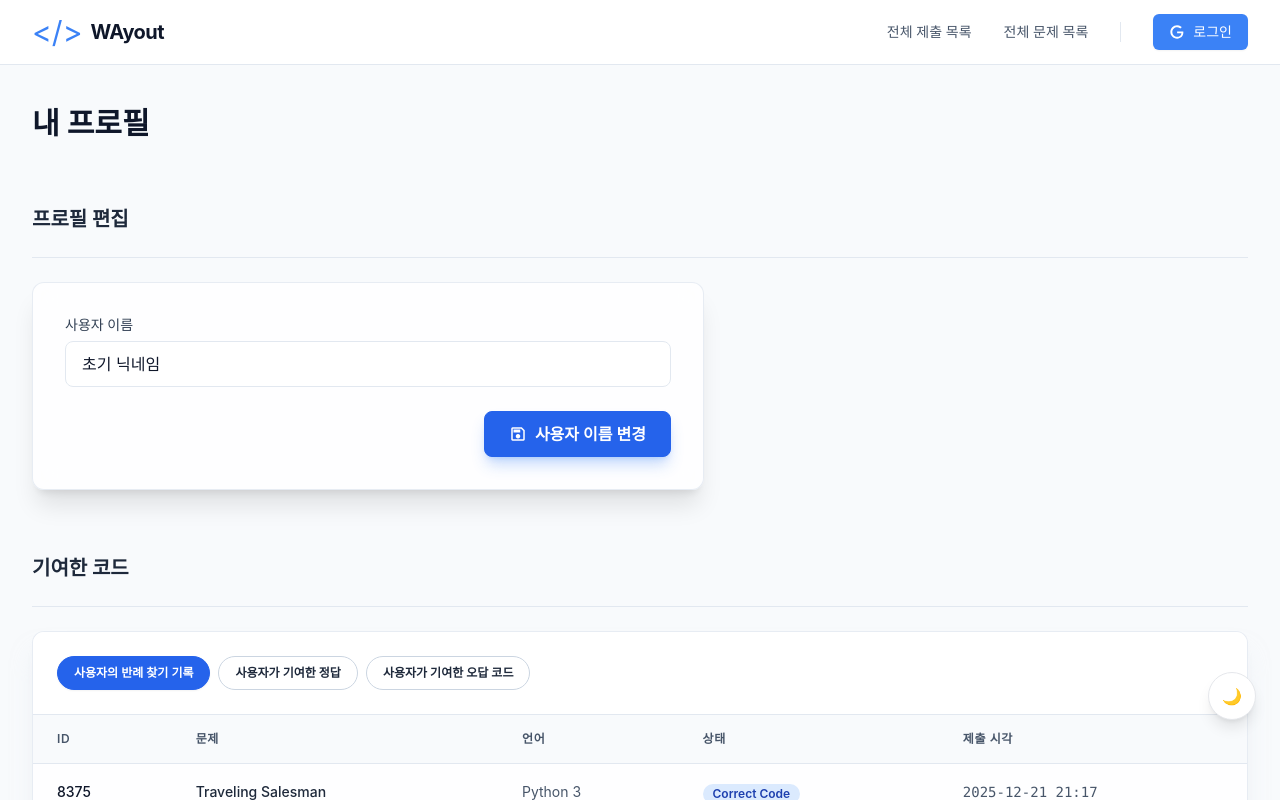
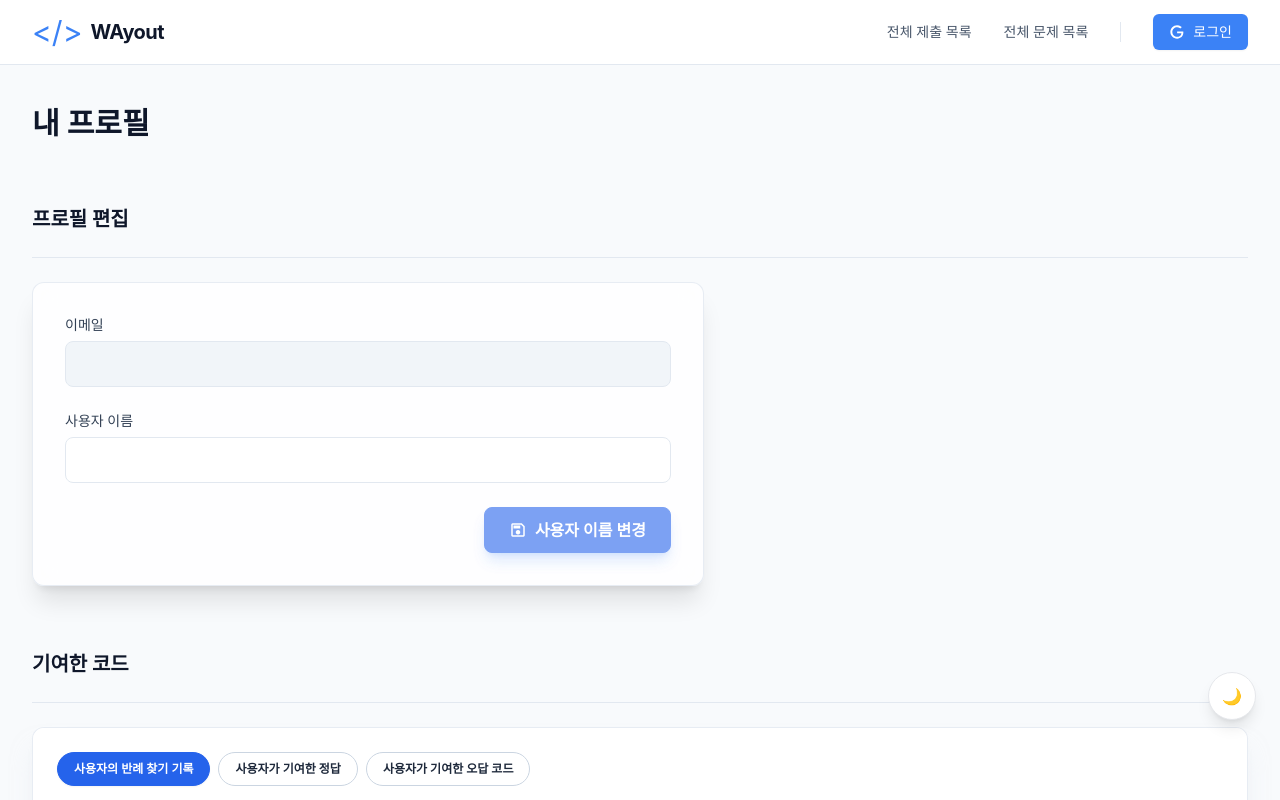
Before and after one commit to team-dopamine/wayout-web, a React (Create React App) app: page /profile in a window 1280 px wide. Shown: the top 800 px of the page. Built offline with nearby package versions, Linux system fonts and the light colour scheme; no server answers; a web font is replaced by a local one.

Commit message:
feat: 프로필 정보 조회 및 닉네임 유효성 검증 로직 추가

```diff
--- a/src/components/profile/ProfileSettings.tsx
+++ b/src/components/profile/ProfileSettings.tsx
@@ -4,14 +4,27 @@ import MaterialSymbol from '@/components/common/MaterialSymbol';
 type Props = {
   nickname: string;
   setNickname: React.Dispatch<React.SetStateAction<string>>;
+  email: string;
   onSave: () => void;
   isSaving: boolean;
 };
 
-export default function ProfileSettings({ nickname, setNickname, onSave, isSaving }: Props) {
+export default function ProfileSettings({ nickname, setNickname, email, onSave, isSaving }: Props) {
   return (
     <div className="max-w-2xl rounded-xl border border-slate-200/80 bg-white/80 p-8 shadow-xl backdrop-blur-md dark:border-slate-700/80 dark:bg-slate-800/70 dark:shadow-none">
       <div className="grid gap-6">
+        <div>
+          <label className="mb-1.5 block text-sm font-medium text-slate-700 dark:text-slate-300">
+            이메일
+          </label>
+          <input
+            type="text"
+            value={email}
+            readOnly
+            className="w-full cursor-not-allowed rounded-lg border border-slate-200 bg-slate-100 px-4 py-2.5 pr-10 text-slate-500 dark:border-slate-700 dark:bg-slate-900/60 dark:text-slate-400"
+          />
+        </div>
+
         <div>
           <label className="mb-1.5 block text-sm font-medium text-slate-700 dark:text-slate-300">
             사용자 이름
@@ -20,6 +33,7 @@ export default function ProfileSettings({ nickname, setNickname, onSave, isSavin
             type="text"
             value={nickname}
             onChange={(e) => setNickname(e.target.value)}
+            maxLength={12}
             spellCheck={false}
             className="w-full rounded-lg border border-slate-200 bg-white px-4 py-2.5 text-slate-900 focus:border-slate-200 focus:outline-none focus:ring-0 dark:border-slate-700 dark:bg-slate-900 dark:text-slate-100"
           />
--- a/src/pages/MyProfilePage.tsx
+++ b/src/pages/MyProfilePage.tsx
@@ -1,12 +1,15 @@
-import { useMemo, useState } from 'react';
+import { useEffect, useMemo, useState, useCallback } from 'react';
 import ProfileSettings from '@/components/profile/ProfileSettings';
 import ContributionsSection, {
   type TabKey,
   type Contribution,
 } from '@/components/profile/ContributionsSection';
 import { mockContributions } from '@/components/profile/profile.mock';
-import { patchMyNickname } from '@/apis/members';
 import { withdraw } from '@/apis/auth/withdraw';
+import { updateMyNickname, getMyProfile } from '@/apis/members/members';
+
+const MAX_LENGTH = 12;
+const NICKNAME_REGEX = /^[a-zA-Z0-9]+$/;
 
 const filterMap: Record<TabKey, (rows: Contribution[]) => Contribution[]> = {
   all: (rows) => rows,
@@ -14,59 +17,100 @@ const filterMap: Record<TabKey, (rows: Contribution[]) => Contribution[]> = {
   incorrect: (rows) => rows.filter((c) => c.type === 'Incorrect Code'),
 };
 
+const validateNickname = (value: string): string | null => {
+  const trimmed = value.trim();
+
+  if (!trimmed) return '닉네임을 입력해주세요.';
+  if (trimmed.length > MAX_LENGTH) return `닉네임은 최대 ${MAX_LENGTH}자까지 가능합니다.`;
+  if (!NICKNAME_REGEX.test(trimmed)) return '닉네임은 영문, 숫자만 사용할 수 있습니다.';
+
+  return null;
+};
+
 export default function MyProfilePage() {
-  const [nickname, setNickname] = useState('초기 닉네임');
+  const [nickname, setNickname] = useState('');
+  const [email, setEmail] = useState('');
   const [activeTab, setActiveTab] = useState<TabKey>('all');
   const [isWithdrawing, setIsWithdrawing] = useState(false);
   const [isSaving, setIsSaving] = useState(false);
+  const [isLoading, setIsLoading] = useState(true);
+
+  useEffect(() => {
+    const fetchMyProfile = async () => {
+      try {
+        const data = await getMyProfile();
+        setNickname(data.nickname);
+        setEmail(data.email);
+      } catch (error) {
+        console.error(error);
+        alert('프로필 정보를 불러오지 못했어요.');
+      } finally {
+        setIsLoading(false);
+      }
+    };
+
+    fetchMyProfile();
+  }, []);
 
   const filteredContributions = useMemo(() => filterMap[activeTab](mockContributions), [activeTab]);
 
-  const handleSaveNickname = async () => {
-    const trimmed = nickname.trim();
-    if (!trimmed) return;
+  const handleSaveNickname = useCallback(async () => {
+    const errorMessage = validateNickname(nickname);
+    if (errorMessage) {
+      alert(errorMessage);
+      return;
+    }
 
     try {
       setIsSaving(true);
-      await patchMyNickname({ nickname: trimmed });
+      await updateMyNickname({
+        nickname: nickname.trim().slice(0, MAX_LENGTH),
+      });
       alert('닉네임이 변경됐어요!');
-    } catch (e) {
+    } catch (error) {
+      console.error(error);
       alert('닉네임 변경에 실패했어요.');
     } finally {
       setIsSaving(false);
     }
-  };
+  }, [nickname]);
 
-  const handleWithdraw = async () => {
-    const confirmed = window.confirm('정말로 탈퇴하시겠습니까?\n탈퇴시 모든 정보가 삭제됩니다.');
-
+  const handleWithdraw = useCallback(async () => {
+    const confirmed = window.confirm('정말로 탈퇴하시겠습니까?\n탈퇴 시 모든 정보가 삭제됩니다.');
     if (!confirmed) return;
 
     try {
       setIsWithdrawing(true);
       await withdraw();
-
-      alert('탈퇴가 완료되었습니다.');
       window.location.replace('/');
-    } catch (e) {
-      console.error(e);
+    } catch (error) {
+      console.error(error);
       alert('탈퇴에 실패했어요. 잠시 후 다시 시도해주세요.');
     } finally {
       setIsWithdrawing(false);
     }
-  };
+  }, []);
+
+  if (isLoading) {
+    return (
+      <div className="flex min-h-screen items-center justify-center">
+        <p className="text-sm text-slate-500">프로필을 불러오는 중...</p>
+      </div>
+    );
+  }
 
   return (
     <div className="min-h-screen bg-[#f8fafc] text-slate-900 dark:bg-[#0f172a] dark:text-slate-100">
       <main className="mx-auto max-w-7xl space-y-16 px-4 py-10 sm:px-6 lg:px-8">
-        <h1 className="text-3xl font-bold text-slate-900 dark:text-slate-100">내 프로필</h1>
+        <h1 className="text-3xl font-bold">내 프로필</h1>
 
         <section>
-          <h2 className="text-xl font-bold text-slate-800 dark:text-slate-100">프로필 편집</h2>
+          <h2 className="text-xl font-bold">프로필 편집</h2>
           <hr className="my-6 border-slate-200 dark:border-slate-800" />
 
           <ProfileSettings
             nickname={nickname}
+            email={email}
             setNickname={setNickname}
             onSave={handleSaveNickname}
             isSaving={isSaving}
@@ -74,7 +118,7 @@ export default function MyProfilePage() {
         </section>
 
         <section>
-          <h2 className="text-xl font-bold text-slate-800 dark:text-slate-100">기여한 코드</h2>
+          <h2 className="text-xl font-bold">기여한 코드</h2>
           <hr className="my-6 border-slate-200 dark:border-slate-800" />
 
           <ContributionsSection
```
